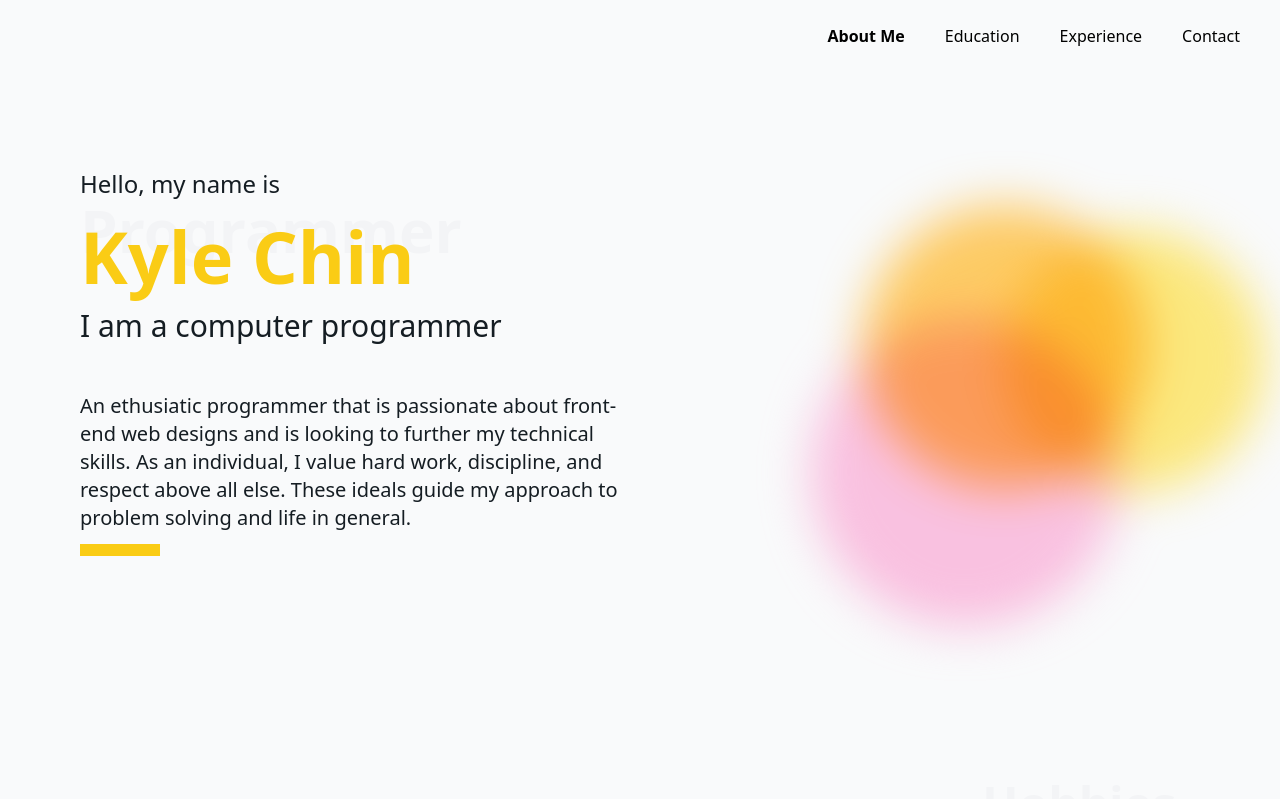
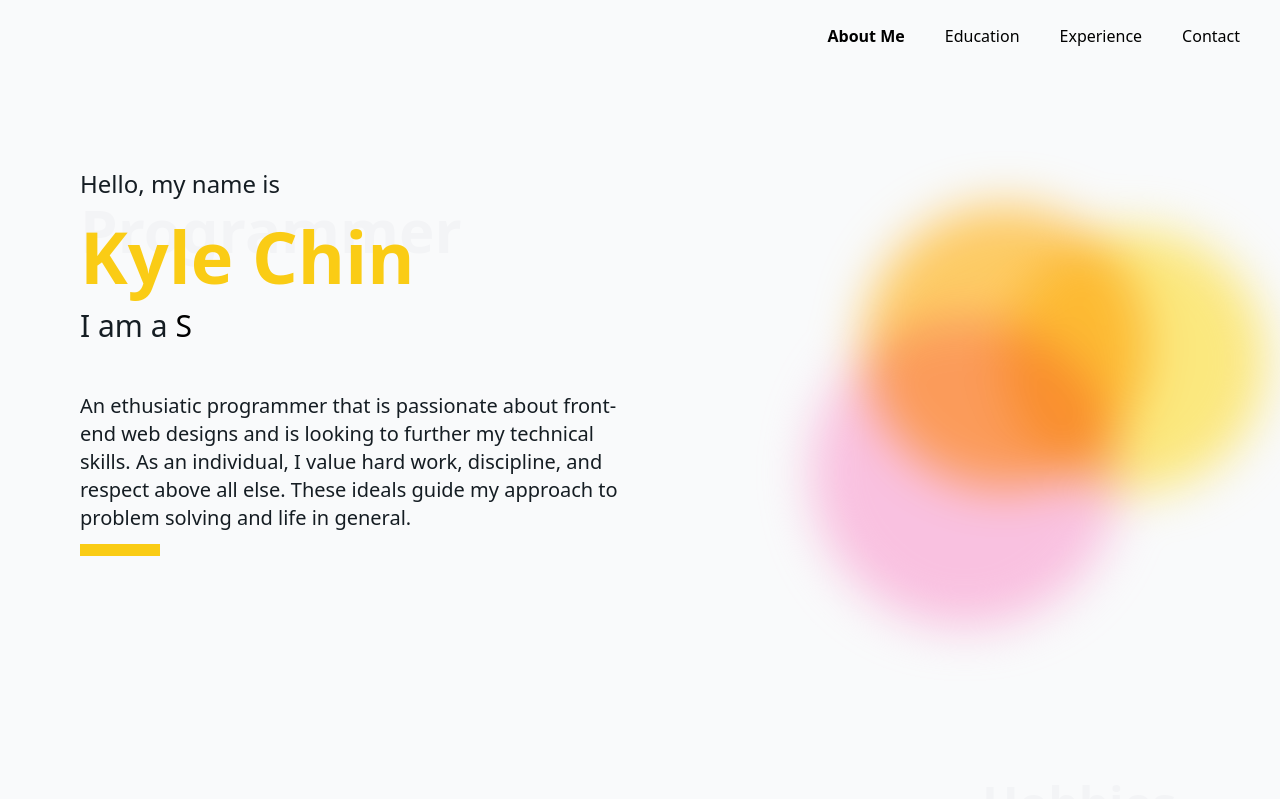
Before and after one commit to MoleXprof/MoleXprof.github.io, a Next.js app: page / in a window 1280 px wide. Shown: the top 799 px of the page. Built offline with nearby package versions, Linux system fonts and the light colour scheme.

Commit message:
added typing animation :D

```diff
--- a/components/hero.tsx
+++ b/components/hero.tsx
@@ -1,4 +1,5 @@
 import { classnames } from "../utils";
+import Typewriter from 'typewriter-effect';
 
 type HeroProps = {
   topText?: string;
@@ -9,6 +10,7 @@ type HeroProps = {
   backgroundColour?: string;
   backgroundTitle: string;
   flip?: boolean
+  typing?: boolean
 };
 
 const Hero = ({
@@ -19,7 +21,8 @@ const Hero = ({
   subTitle,
   text,
   titleClassName,
-  flip
+  flip,
+  typing
 }: HeroProps) => {
   return (
     <div>
@@ -85,9 +88,22 @@ const Hero = ({
                 {title}
               </h1>
             </div>
-            <p className="md:mt-4 mt-3 md:text-3xl text-2xl mx-10 md:mx-0">
-              {subTitle}
-            </p>
+            <div className="flex flex-row">
+              <p className="md:mt-4 mt-3 md:text-3xl text-2xl ml-10 md:mx-0">
+                {subTitle}
+              </p>
+              {typing ? (
+                <div className="text-2xl text-black md:mt-4 mt-3 md:text-3xl md:ml-2 ml-2">
+                <Typewriter
+                  options={{
+                    strings: ['Software Developer', 'Student', 'Chips Enthusiast'],
+                    autoStart: true,
+                    loop: true,
+                  }}
+                />
+              </div>
+              ) : ("")}
+            </div>
             {text && (
               <p className="md:mt-12 mt-8 md:text-xl text-lg max-w-2xl font-light mx-10 md:mx-0">
                 {text}
--- a/components/layouts/experience.tsx
+++ b/components/layouts/experience.tsx
@@ -3,7 +3,6 @@ import Header from "../header";
 import { otherJobs } from "../constants/constants";
 import { useRouter } from "next/router";
 import SubHeader from "../subHeader";
-import Image from "next/image";
 import Hero from "../hero";
 import CircularProgress from "../circularProgress";
 import Footer from "../footer";
--- a/components/layouts/index.tsx
+++ b/components/layouts/index.tsx
@@ -31,10 +31,11 @@ const Home = () => {
           topText="Hello, my name is"
           title="Kyle Chin"
           backgroundTitle="Programmer"
-          subTitle="I am a computer programmer"
+          subTitle="I am a "
           text="An ethusiatic programmer that is passionate about front-end web designs and is looking to further my technical skills. As an individual, I value hard work, discipline, and respect above all else. These ideals guide my approach to problem solving and life in general."
           titleClassName="text-yellow-400"
           backgroundColour="bg-yellow-400"
+          typing
         />
         <div className="flex">
           <div className="relative filter blur-xl ml-20 mt-32 absolute">
--- a/package.json
+++ b/package.json
@@ -20,7 +20,8 @@
     "react-dom": "18.2.0",
     "react-multi-carousel": "^2.8.2",
     "react-native": "^0.71.0",
-    "react-native-email-link": "^1.14.3"
+    "react-native-email-link": "^1.14.3",
+    "typewriter-effect": "^2.19.0"
   },
   "devDependencies": {
     "@types/react": "18.0.26",
```
